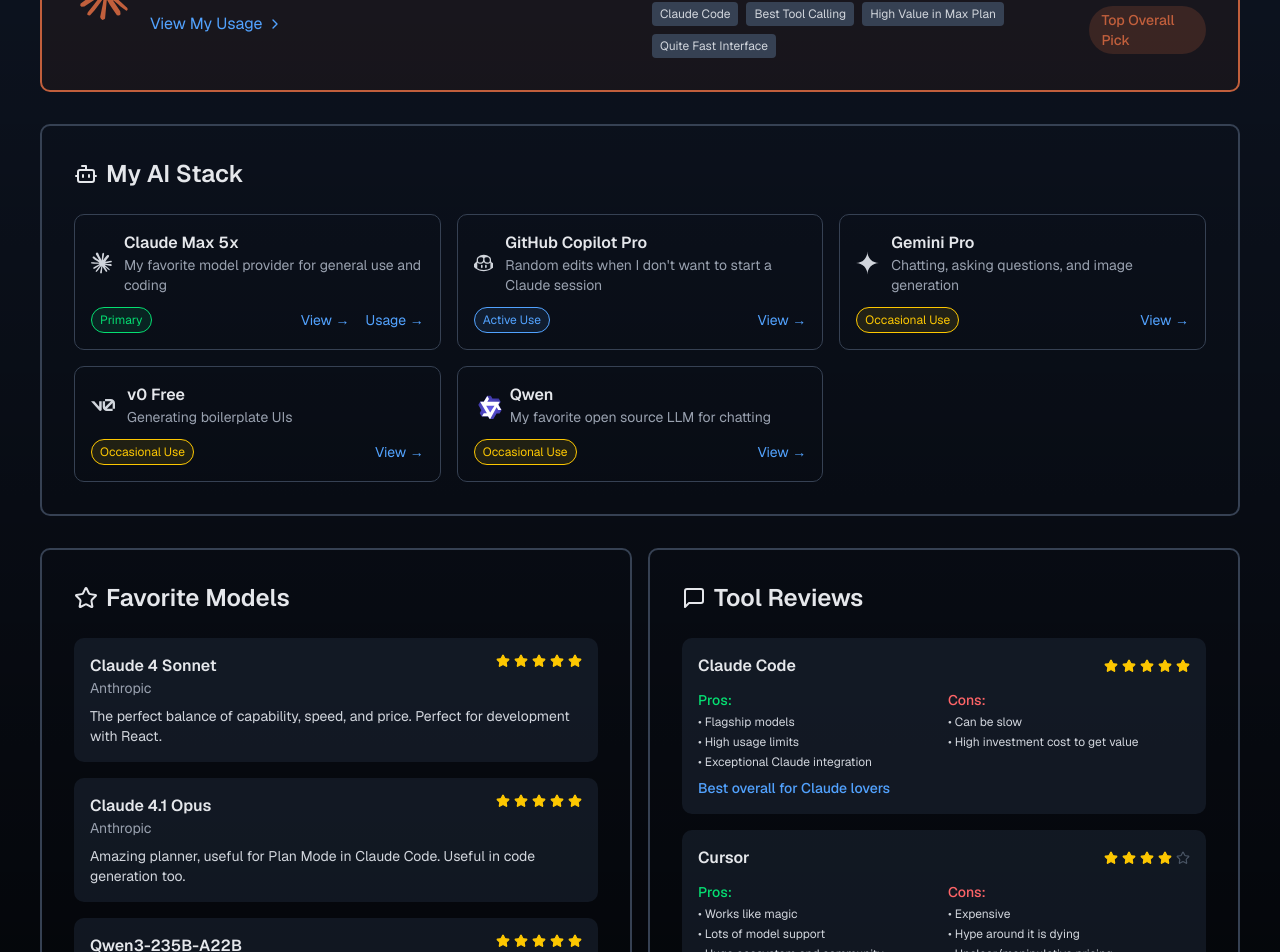
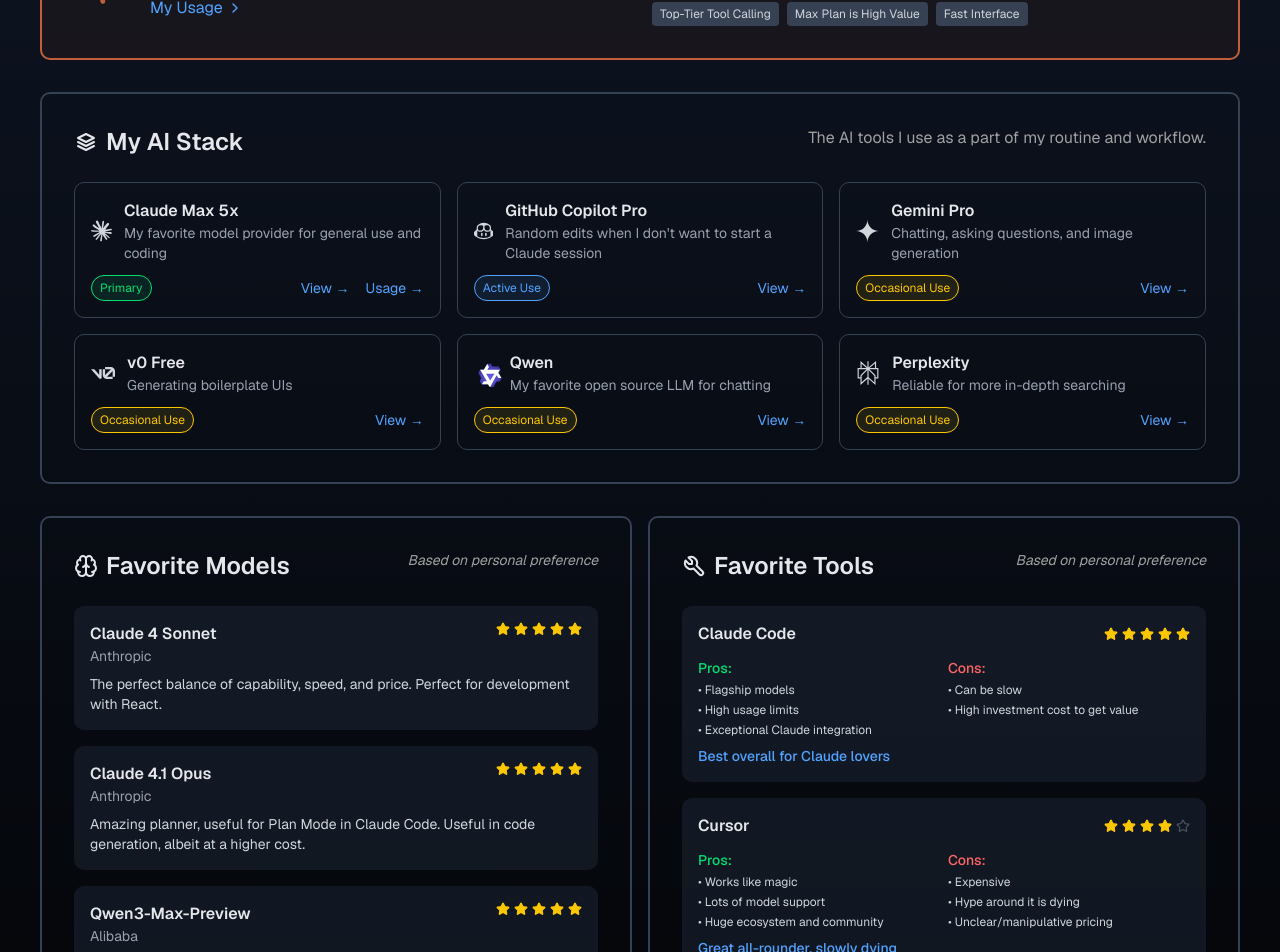
Before and after one commit to ihatenodejs/aidxnCC, a Next.js app: page /ai in a window 1280 px wide. Shown: the part 500-1452 px from the top of the page. Built offline with nearby package versions, Linux system fonts and the light colour scheme.

Commit message:
design/fix/clean: minor design tweaks and improvements, update ccusage, add Perplexity to /ai, ToolReviews -> FavoriteTools for flow

```diff
--- a/app/ai/components/AIStack.tsx
+++ b/app/ai/components/AIStack.tsx
@@ -1,4 +1,4 @@
-import { Bot } from 'lucide-react'
+import { TbStack2 } from 'react-icons/tb'
 import Link from '@/components/objects/Link'
 import type { AITool } from '../types'
 
@@ -27,10 +27,13 @@
 
   return (
     <section className="p-4 sm:p-8 border-2 border-gray-700 rounded-lg hover:border-gray-600 transition-colors duration-300">
-      <h2 className="text-2xl font-semibold mb-6 text-gray-200 flex items-center gap-2">
-        <Bot size={24} />
-        My AI Stack
-      </h2>
+      <div className="flex flex-row justify-between">
+        <h2 className="text-2xl font-semibold mb-6 text-gray-200 flex items-center gap-2">
+          <TbStack2 size={24} />
+          My AI Stack
+        </h2>
+        <p className="text-muted-foreground">The AI tools I use as a part of my routine and workflow.</p>
+      </div>
       <div className="grid grid-cols-1 md:grid-cols-2 lg:grid-cols-3 gap-4">
         {tools.map((tool, index) => (
           <div key={index} className="p-4 border border-gray-700 rounded-lg hover:border-gray-500 transition-all duration-300 flex flex-col">
@@ -54,7 +57,7 @@
               </span>
               <span className="flex flex-row items-center gap-4">
                 {tool.link && (
-                  <Link href={tool.link} className="text-blue-400 hover:text-blue-300 text-sm">
+                  <Link href={tool.link} className="text-blue-400 hover:text-blue-300 text-sm" target="_blank" rel="noopener noreferrer">
                     View →
                   </Link>
                 )}
--- a/app/ai/components/FavoriteModels.tsx
+++ b/app/ai/components/FavoriteModels.tsx
@@ -1,4 +1,4 @@
-import { Star } from 'lucide-react'
+import { Brain, Star } from 'lucide-react'
 import type { FavoriteModel } from '../types'
 
 interface FavoriteModelsProps {
@@ -8,10 +8,13 @@
 export default function FavoriteModels({ models }: FavoriteModelsProps) {
   return (
     <section className="p-4 sm:p-8 border-2 border-gray-700 rounded-lg hover:border-gray-600 transition-colors duration-300">
-      <h2 className="text-2xl font-semibold mb-6 text-gray-200 flex items-center gap-2">
-        <Star size={24} />
-        Favorite Models
-      </h2>
+      <div className="flex flex-row justify-between">
+        <h2 className="text-2xl font-semibold mb-6 text-gray-200 flex items-center gap-2">
+          <Brain size={24} />
+          Favorite Models
+        </h2>
+        <p className="text-muted-foreground italic text-sm">Based on personal preference</p>
+      </div>
       <div className="space-y-4">
         {models.map((model, index) => (
           <div key={index} className="p-4 bg-gray-800/50 rounded-lg">
--- a/app/ai/components/ToolReviews.tsx
+++ b/app/ai/components/FavoriteTools.tsx
@@ -1,17 +1,21 @@
-import { MessageSquare, Star } from 'lucide-react'
+import { Star } from 'lucide-react'
+import { TbTool } from 'react-icons/tb'
 import type { AIReview } from '../types'
 
-interface ToolReviewsProps {
+interface FavoriteToolsProps {
   reviews: AIReview[]
 }
 
-export default function ToolReviews({ reviews }: ToolReviewsProps) {
+export default function FavoriteTools({ reviews }: FavoriteToolsProps) {
   return (
     <section className="p-4 sm:p-8 border-2 border-gray-700 rounded-lg hover:border-gray-600 transition-colors duration-300">
-      <h2 className="text-2xl font-semibold mb-6 text-gray-200 flex items-center gap-2">
-        <MessageSquare size={24} />
-        Tool Reviews
-      </h2>
+      <div className="flex flex-row justify-between">
+        <h2 className="text-2xl font-semibold mb-6 text-gray-200 flex items-center gap-2">
+          <TbTool size={24} />
+          Favorite Tools
+        </h2>
+        <p className="text-muted-foreground italic text-sm">Based on personal preference</p>
+      </div>
       <div className="space-y-4">
         {reviews.map((review, index) => (
           <div key={index} className="p-4 bg-gray-800/50 rounded-lg">
--- a/app/ai/components/TopPick.tsx
+++ b/app/ai/components/TopPick.tsx
@@ -6,8 +6,8 @@
   return (
     <div className="px-4 mb-4">
       <h2 className="text-4xl font-semibold mb-6 text-gray-200 flex items-center gap-2">
-        <Trophy size={32} />
-        Top Pick of 2025
+        <Trophy size={32} className="text-orange-300" />
+        Top Pick of <i className="-ml-[1.55px]">2025</i>
       </h2>
       <div className="p-6 sm:p-8 border-2 border-[#c15f3c] rounded-lg bg-orange-500/5">
         <div className="grid md:grid-cols-2 gap-6">
@@ -18,7 +18,7 @@
               <p className="text-gray-400">by Anthropic</p>
               <div className="flex items-center gap-2 mt-2">
                 <Link href="/ai/claude" className="text-blue-400 hover:text-blue-300 flex items-center gap-1">
-                  View My Usage <ChevronRight size={16} />
+                  My Usage <ChevronRight size={16} />
                 </Link>
               </div>
             </div>
@@ -30,15 +30,9 @@
             </p>
             <div className='flex flex-col items-center gap-y-6 sm:flex-row sm:justify-between'>
               <div className="flex gap-2 flex-wrap">
-                <span className="px-2 py-1 bg-gray-700 rounded text-xs text-gray-300">Claude Code</span>
-                <span className="px-2 py-1 bg-gray-700 rounded text-xs text-gray-300">Best Tool Calling</span>
-                <span className="px-2 py-1 bg-gray-700 rounded text-xs text-gray-300">High Value in Max Plan</span>
-                <span className="px-2 py-1 bg-gray-700 rounded text-xs text-gray-300">Quite Fast Interface</span>
-              </div>
-              <div className="flex items-center justify-end">
-                <span className="px-3 py-1 bg-[#c15f3c]/20 text-[#c15f3c] rounded-full text-sm font-medium">
-                  Top Overall Pick
-                </span>
+                <span className="px-2 py-1 bg-gray-700 rounded text-xs text-gray-300">Top-Tier Tool Calling</span>
+                <span className="px-2 py-1 bg-gray-700 rounded text-xs text-gray-300">Max Plan is High Value</span>
+                <span className="px-2 py-1 bg-gray-700 rounded text-xs text-gray-300">Fast Interface</span>
               </div>
             </div>
           </div>
--- a/app/ai/data.tsx
+++ b/app/ai/data.tsx
@@ -1,7 +1,8 @@
 import {
   SiClaude,
   SiGithubcopilot,
-  SiGooglegemini
+  SiGooglegemini,
+  SiPerplexity
 } from 'react-icons/si'
 import type { AITool, FavoriteModel, AIReview } from './types'
 
@@ -58,6 +59,13 @@
     status: "occasional",
     link: "https://chat.qwen.ai/"
   },
+  {
+    "name": "Perplexity",
+    icon: SiPerplexity,
+    description: "Reliable for more in-depth searching",
+    status: "occasional",
+    link: "https://perplexity.ai/"
+  }
 ]
 
 export const favoriteModels: FavoriteModel[] = [
@@ -70,7 +78,13 @@
   {
     name: "Claude 4.1 Opus",
     provider: "Anthropic",
-    review: "Amazing planner, useful for Plan Mode in Claude Code. Useful in code generation too.",
+    review: "Amazing planner, useful for Plan Mode in Claude Code. Useful in code generation, albeit at a higher cost.",
+    rating: 5
+  },
+  {
+    name: "Qwen3-Max-Preview",
+    provider: "Alibaba",
+    review: "A new personality for Qwen3 at a larger size, amazing for use in chats. I'm not so happy that it's closed source (for now).",
     rating: 5
   },
   {
--- a/app/ai/page.tsx
+++ b/app/ai/page.tsx
@@ -6,11 +6,10 @@
 import TopPick from './components/TopPick'
 import AIStack from './components/AIStack'
 import FavoriteModels from './components/FavoriteModels'
-import ToolReviews from './components/ToolReviews'
+import FavoriteTools from './components/FavoriteTools'
 import { aiTools, favoriteModels, aiReviews } from './data'
 
 export default function AI() {
-
   return (
     <div className="min-h-screen flex flex-col">
       <Header />
@@ -31,7 +30,7 @@
 
         <div className="grid grid-cols-1 lg:grid-cols-2 gap-4 p-4">
           <FavoriteModels models={favoriteModels} />
-          <ToolReviews reviews={aiReviews} />
+          <FavoriteTools reviews={aiReviews} />
         </div>
       </main>
       <Footer />
--- a/public/data/cc.json
+++ b/public/data/cc.json
@@ -574,14 +574,67 @@
           "cost": 34.53813299999999
         }
       ]
+    },
+    {
+      "date": "2025-09-06",
+      "inputTokens": 1668,
+      "outputTokens": 33964,
+      "cacheCreationTokens": 833152,
+      "cacheReadTokens": 7717866,
+      "totalTokens": 8586650,
+      "totalCost": 27.341439,
+      "modelsUsed": [
+        "claude-opus-4-1-20250805",
+        "claude-sonnet-4-20250514"
+      ],
+      "modelBreakdowns": [
+        {
+          "modelName": "claude-opus-4-1-20250805",
+          "inputTokens": 590,
+          "outputTokens": 32624,
+          "cacheCreationTokens": 715702,
+          "cacheReadTokens": 7239371,
+          "cost": 26.734119
+        },
+        {
+          "modelName": "claude-sonnet-4-20250514",
+          "inputTokens": 1078,
+          "outputTokens": 1340,
+          "cacheCreationTokens": 117450,
+          "cacheReadTokens": 478495,
+          "cost": 0.6073200000000001
+        }
+      ]
+    },
+    {
+      "date": "2025-09-07",
+      "inputTokens": 114,
+      "outputTokens": 1815,
+      "cacheCreationTokens": 34842,
+      "cacheReadTokens": 441584,
+      "totalTokens": 478355,
+      "totalCost": 0.2906997,
+      "modelsUsed": [
+        "claude-sonnet-4-20250514"
+      ],
+      "modelBreakdowns": [
+        {
+          "modelName": "claude-sonnet-4-20250514",
+          "inputTokens": 114,
+          "outputTokens": 1815,
+          "cacheCreationTokens": 34842,
+          "cacheReadTokens": 441584,
+          "cost": 0.2906997
+        }
+      ]
     }
   ],
   "totals": {
-    "inputTokens": 210111,
-    "outputTokens": 1247590,
-    "cacheCreationTokens": 25422815,
-    "cacheReadTokens": 522838726,
-    "totalCost": 710.6193022500001,
-    "totalTokens": 549719242
+    "inputTokens": 211893,
+    "outputTokens": 1283369,
+    "cacheCreationTokens": 26290809,
+    "cacheReadTokens": 530998176,
+    "totalCost": 738.2514409500002,
+    "totalTokens": 558784247
   }
 }
```
